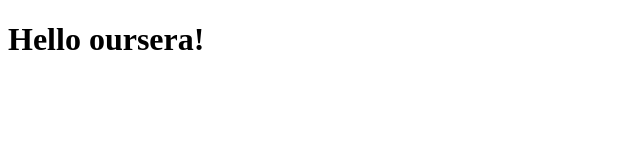
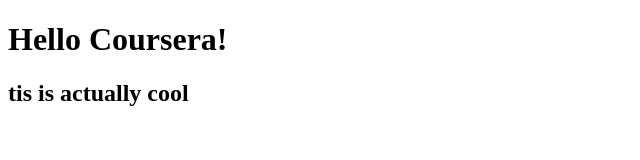
Before and after one commit to haifaashkar319/coursera-test, a plain HTML site: page site/index.html in a window 1280 px wide. Shown: the whole page, without its empty margins (0-640 px from the left). Drawn offline with Linux system fonts and the light colour scheme.

Commit message:
small change

```diff
--- a/site/index.html
+++ b/site/index.html
@@ -4,6 +4,7 @@
 	<title>Hello Coursera!</title>
 </head>
 <body>
-<h1>Hello oursera!</h1>
+<h1>Hello Coursera!</h1>
+<h2>tis is actually cool</h2>
 </body>
 </html>
```
